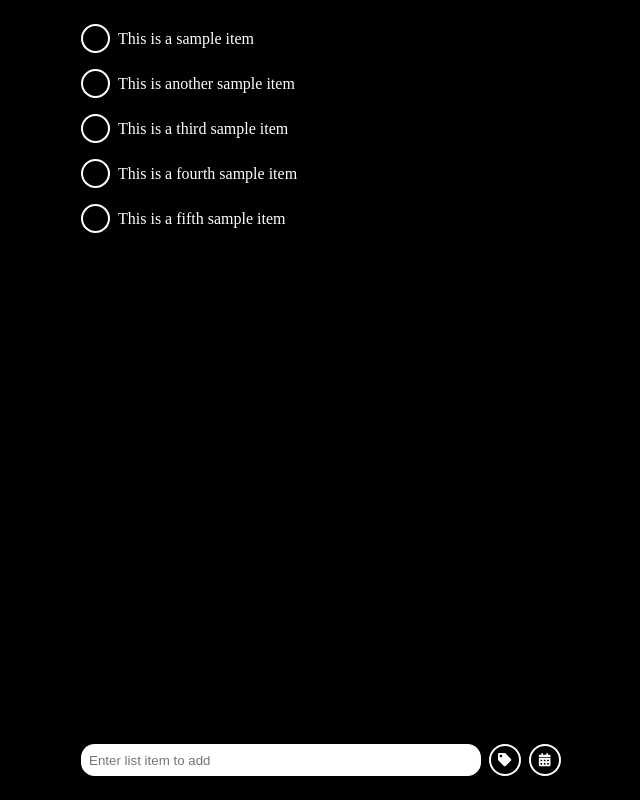
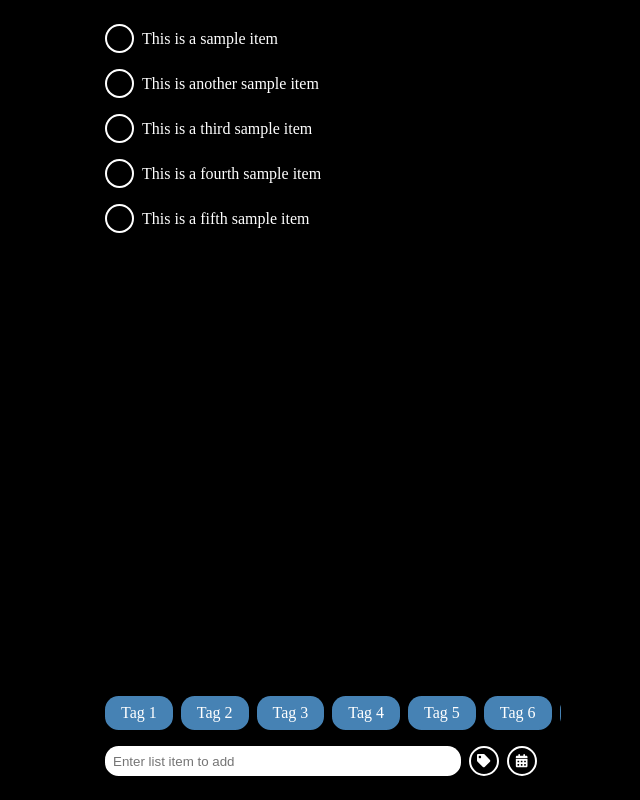
Before and after one commit to dan-smith-tech/osprey, a React (Vite) app in the folder client/: page / in a window 1280 px wide. Shown: the whole page, without its empty margins (319-959 px from the left). Built offline with nearby package versions, Linux system fonts and the light colour scheme; no server answers.

Commit message:
Add tag layout

```diff
--- a/client/src/App.module.css
+++ b/client/src/App.module.css
@@ -1,8 +1,11 @@
 #main {
-   padding: var(--spacing-large);
+   margin: 0;
+   padding: 0;
    display: flex;
    flex-direction: column;
    align-items: center;
+   overflow: hidden;
+   position: relative;
 }
 
 #app {
@@ -12,7 +15,7 @@
 }
 
 #list {
-   margin: 0;
+   margin: var(--spacing-large);
    padding: 0;
    padding-bottom: calc(var(--toolbar-height) + 2 * var(--spacing-large));
    display: flex;
@@ -22,15 +25,46 @@
 }
 
 #toolbar {
-   width: min(var(--app-width), calc(100vw - 2 * var(--spacing-large)));
+   width: min(var(--app-width), 100vw);
    height: var(--toolbar-height);
+   padding: var(--spacing-large) 0;
    position: fixed;
-   bottom: var(--spacing-large);
+   bottom: 0;
+   /* ackground gradient going from pure black at bottom vertically to transparent, but transparency starts at 6% of way up */
+   background: linear-gradient(to top, var(--color-background) 85%, transparent);
+   display: flex;
+   flex-direction: column;
+   gap: var(--spacing-medium);
+}
+
+#tags {
+   margin: 0;
+   padding: 0 var(--spacing-large);
+   display: flex;
+   gap: var(--spacing-small);
+   overflow-x: scroll;
+   scrollbar-width: none;
+   position: sticky;
+   top: 0;
+}
+
+#tags li {
+   padding: var(--spacing-small) var(--spacing-medium);
+   width: 100%;
+   background-color: steelblue;
+   border-radius: var(--border-radius-medium);
+   list-style: none;
+   white-space: nowrap;
+}
+
+#input {
+   margin: 0 var(--spacing-large);
+   flex: 1;
    display: flex;
    gap: var(--spacing-small);
 }
 
-#toolbar input {
+#input input {
    width: 100%;
    height: 100%;
    margin: 0;
@@ -42,12 +76,12 @@
    align-items: center;
 }
 
-#toolbar input:focus {
+#input input:focus {
    /* improve accessibility */
    outline: none;
 }
 
-#toolbar button {
+#input button {
    height: 100%;
    aspect-ratio: 1;
    margin: 0;
@@ -61,6 +95,6 @@
    cursor: pointer;
 }
 
-#toolbar button svg {
+#input button svg {
    fill: var(--color-accent);
 }
--- a/client/src/App.tsx
+++ b/client/src/App.tsx
@@ -1,10 +1,11 @@
 import { useEffect, useRef, useState } from "react";
+
+import { FaTag } from "react-icons/fa";
+import { FaCalendarDays } from "react-icons/fa6";
 
 import Item from "./components/Item";
 
 import styles from "./App.module.css";
-import { FaTag } from "react-icons/fa";
-import { FaCalendarDays } from "react-icons/fa6";
 
 function App() {
   const [items, setItems] = useState<string[]>([
@@ -13,6 +14,20 @@ function App() {
     "This is a third sample item",
     "This is a fourth sample item",
     "This is a fifth sample item",
+  ]);
+  const [tags, setTags] = useState<string[]>([
+    "Tag 1",
+    "Tag 2",
+    "Tag 3",
+    "Tag 4",
+    "Tag 5",
+    "Tag 6",
+    "Tag 7",
+    "Tag 8",
+    "Tag 9",
+    "Tag 10",
+    "Tag 11",
+    "Tag 12",
   ]);
   const input = useRef<HTMLInputElement>(null);
 
@@ -89,6 +104,12 @@ function App() {
           ))}
         </ul>
         <div id={styles.toolbar}>
+          <ul id={styles.tags}>
+            {tags.map((tag) => (
+              <li key={tag}>{tag}</li>
+            ))}
+          </ul>
+          <div id={styles.input}>
             <input
               ref={input}
               type="text"
@@ -108,6 +129,7 @@ function App() {
             </button>
           </div>
         </div>
+      </div>
     </main>
   );
 }
--- a/client/src/index.css
+++ b/client/src/index.css
@@ -1,6 +1,6 @@
 :root {
    --app-width: 30rem;
-   --toolbar-height: 2rem;
+   --toolbar-height: 5rem;
 
    --color-background: #000000;
    --color-container: #ffffff35;
```
Lines whose indentation alone changed are shown as unchanged.
